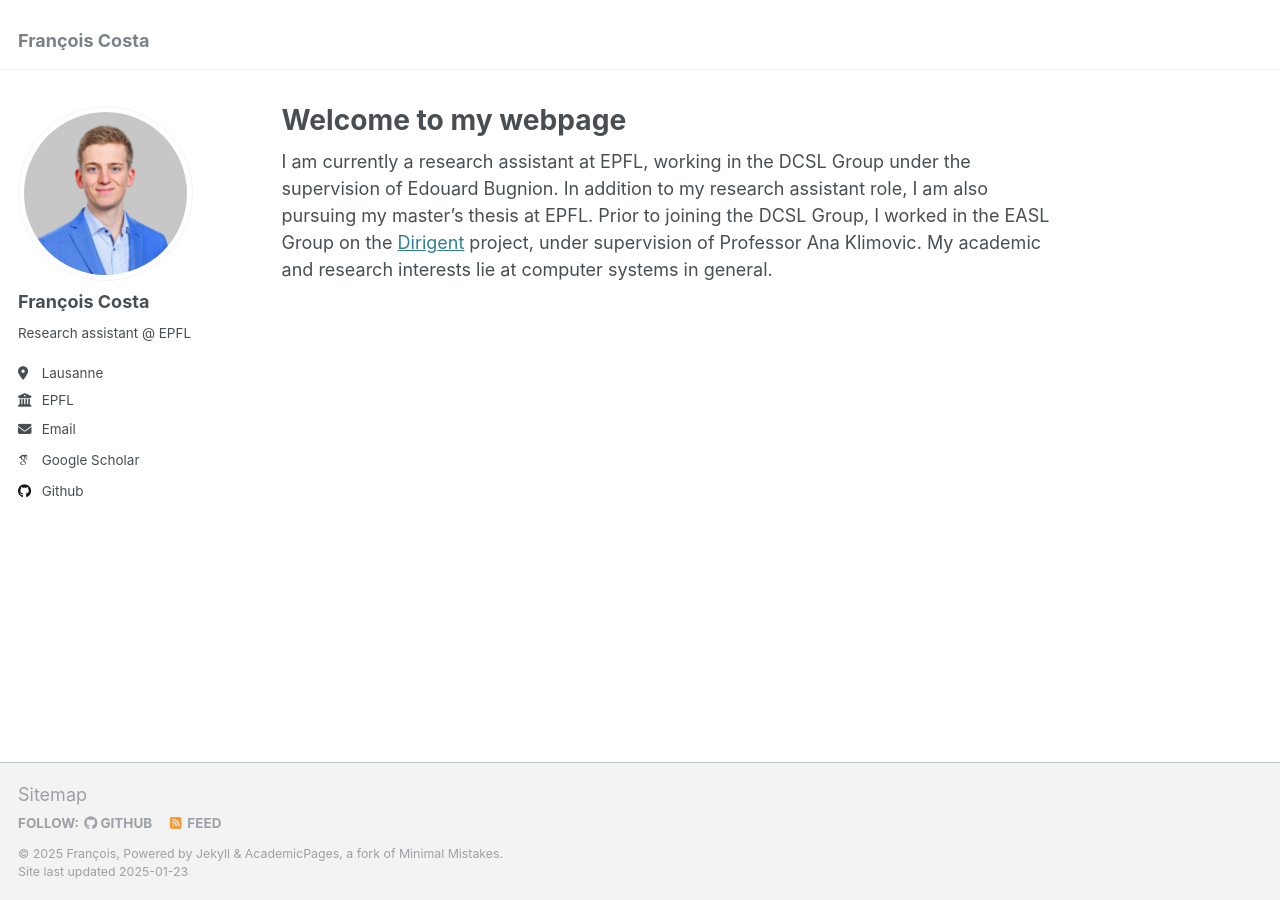
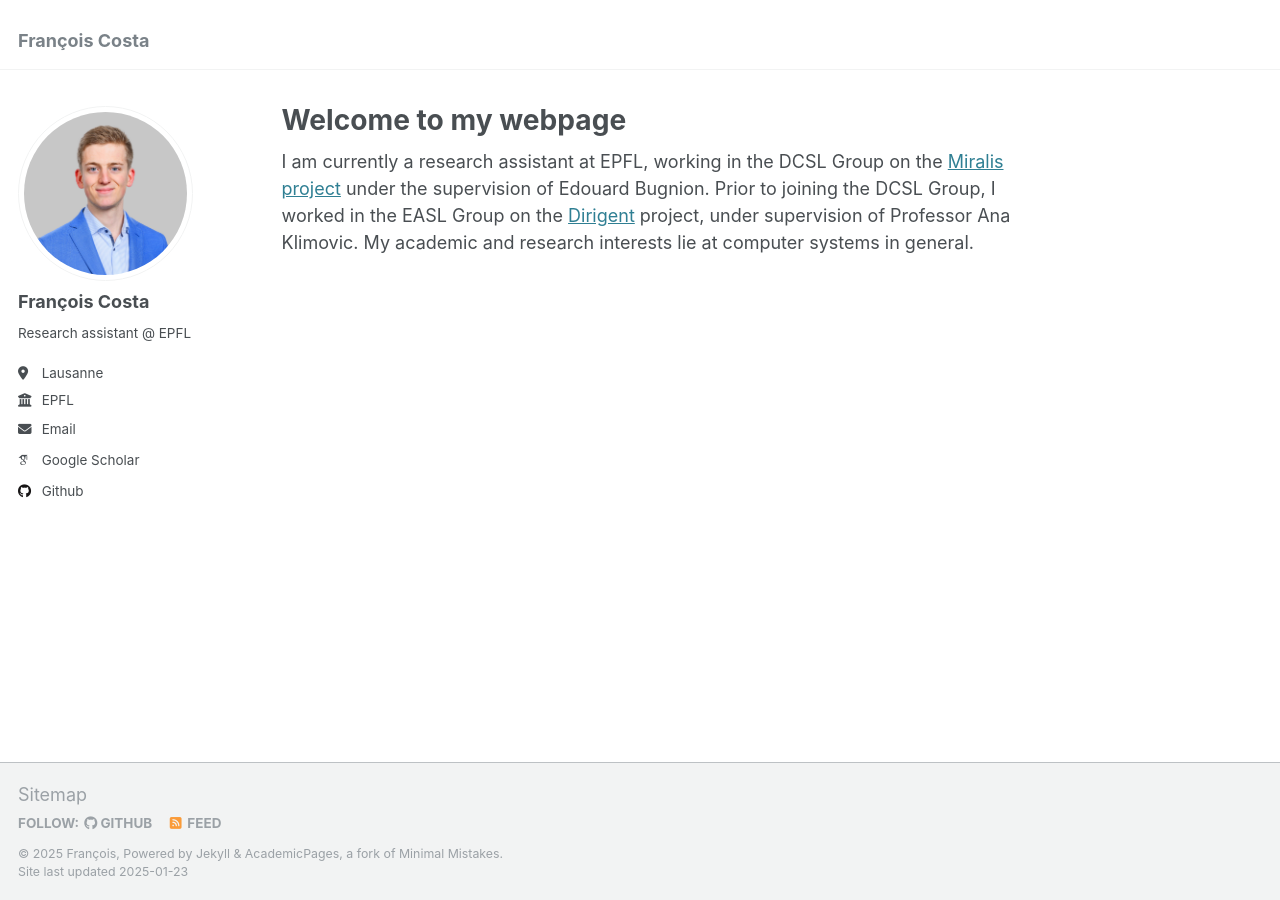
Before and after one commit to francois141/francois141.github.io, a Jekyll site: the page built from _pages/about.md, in a window 1280 px wide. Built offline with Jekyll 4.4.1, drawn with Linux system fonts in a browser that asks for light colours; some web fonts are replaced.

Commit message:
small changes

```diff
--- a/_pages/about.md
+++ b/_pages/about.md
@@ -8,4 +8,4 @@
 ---
 
 
-I am currently a research assistant at EPFL, working in the DCSL Group under the supervision of Edouard Bugnion. In addition to my research assistant role, I am also pursuing my master’s thesis at EPFL. Prior to joining the DCSL Group, I worked in the EASL Group on the [Dirigent](https://github.com/eth-easl/dirigent) project, under supervision of Professor Ana Klimovic. My academic and research interests lie at computer systems in general.
+I am currently a research assistant at EPFL, working in the DCSL Group on the [Miralis project](https://miralis-firmware.github.io) under the supervision of Edouard Bugnion. Prior to joining the DCSL Group, I worked in the EASL Group on the [Dirigent](https://github.com/eth-easl/dirigent) project, under supervision of Professor Ana Klimovic. My academic and research interests lie at computer systems in general.
```
